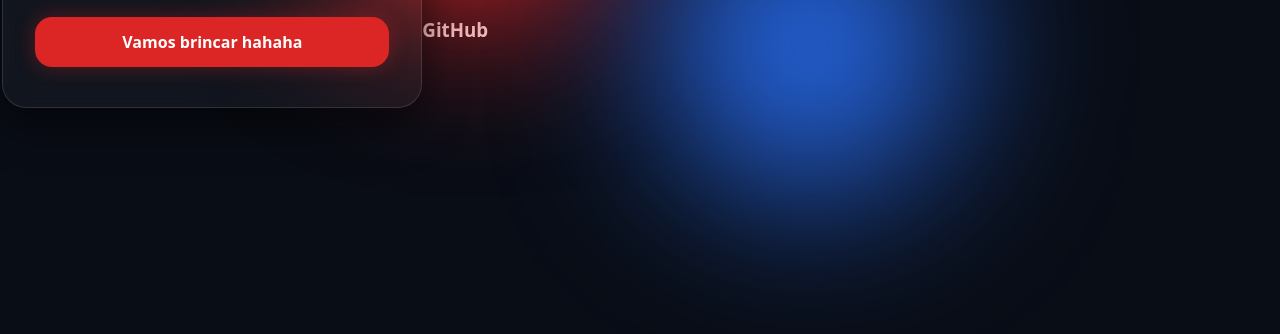
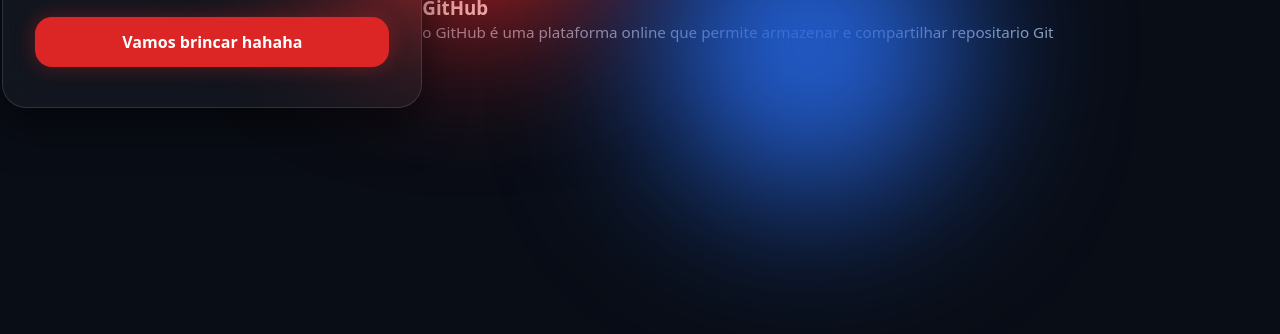
Before and after one commit to guisete/gith, a plain HTML site: page index.html in a window 1280 px wide. Shown: the part 444-778 px from the top of the page. Drawn offline with Linux system fonts and the light colour scheme.

Commit message:
criei uma paragrafo falando sobre o github

```diff
--- a/index.html
+++ b/index.html
@@ -29,7 +29,7 @@
 
             <div class="info-card">
                 <h3>GitHub</h3>
-
+            <p>o GitHub é uma plataforma online que permite armazenar e compartilhar repositario Git</p>
 
             </div>
         </div>
```
